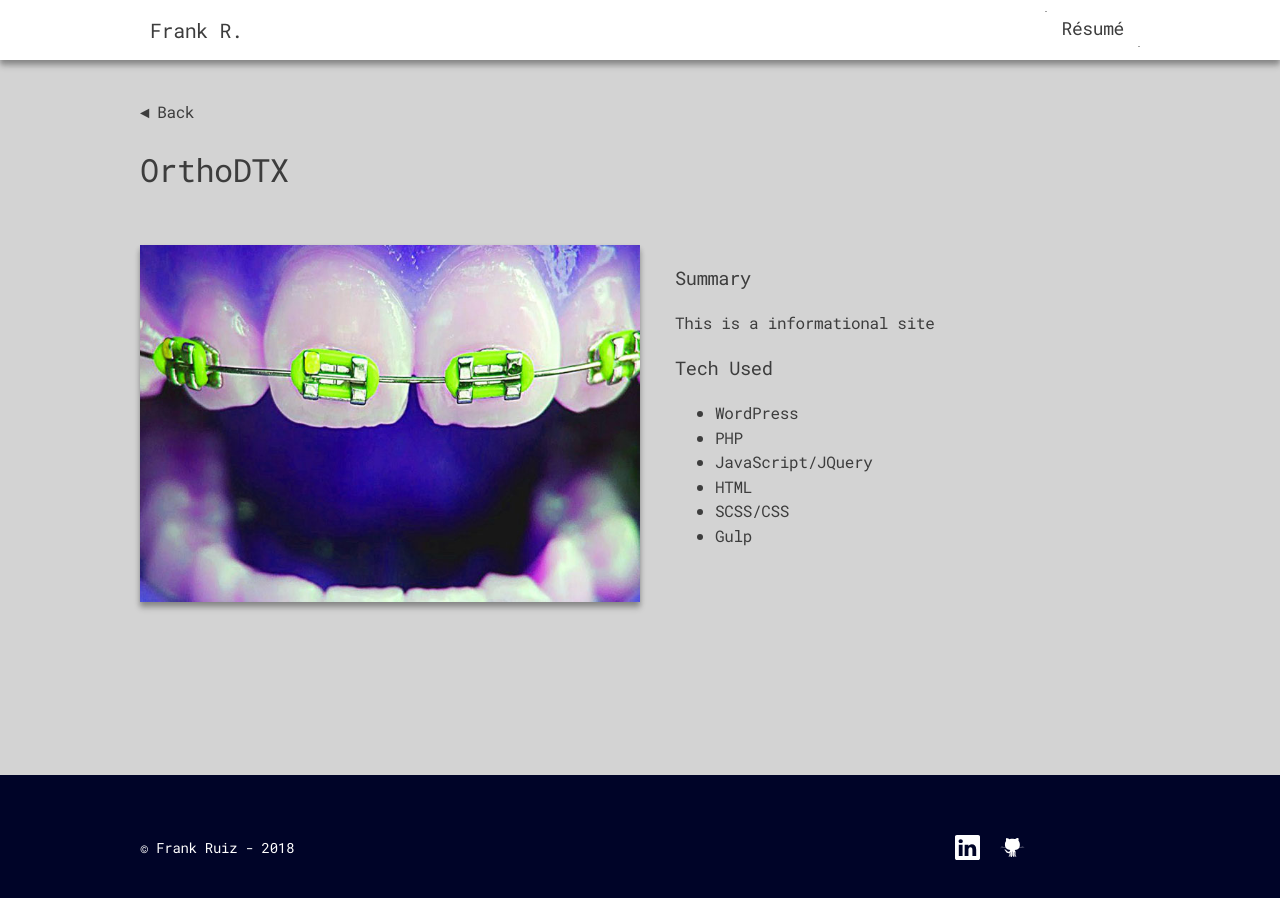
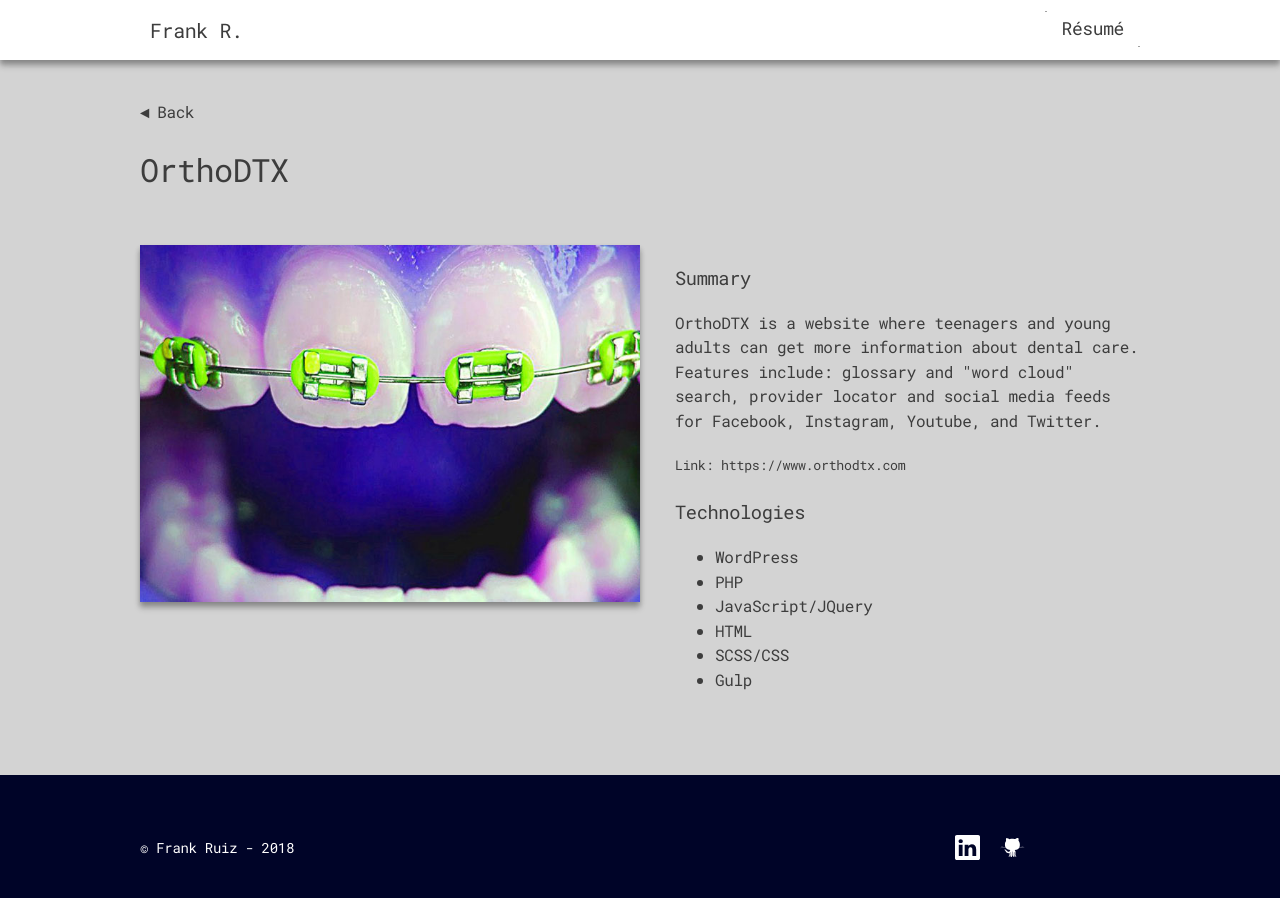
Before and after one commit to FrankRuiiz/portfolio-react, a React (Create React App) app: page /projects/p1 in a window 1280 px wide. Shown: the top 898 px of the page. Built offline with nearby package versions, Linux system fonts and the light colour scheme.

Commit message:
Add content to data file for individual projects

```diff
--- a/src/components/ProjectDetails.jsx
+++ b/src/components/ProjectDetails.jsx
@@ -34,7 +34,13 @@ class ProjectDetails extends React.Component {
               <div className="project-detail__text">
                 <h3>Summary</h3>
                 <p>{project.description}</p>
-                <h3>Tech Used</h3>
+                <h5>
+                  Link:{' '}
+                  <a href={project.link} target="_blank">
+                    {project.link}
+                  </a>
+                </h5>
+                <h3>Technologies</h3>
                 <ul>
                   {project.technologies.map(tech => <li key={tech}>{tech}</li>)}
                 </ul>
--- a/src/data.json
+++ b/src/data.json
@@ -2,7 +2,8 @@
   "projects": [
     {
       "title": "OrthoDTX",
-      "description": "This is a informational site ",
+      "description":
+        "OrthoDTX is a website where teenagers and young adults can get more information about dental care.  Features include:  glossary and \"word cloud\" search, provider locator and social media feeds for Facebook, Instagram, Youtube, and Twitter.",
       "technologies": [
         "WordPress",
         "PHP",
@@ -12,12 +13,13 @@
         "Gulp"
       ],
       "image": "orthodtx.jpg",
+      "link": "https://www.orthodtx.com",
       "id": "p1"
     },
     {
       "title": "Via Saviene",
       "description":
-        "Lorem ipsum dolor sit amet, consectetur adipiscing elit. Nunc varius velit vel odio lacinia, nec accumsan magna fringilla. Phasellus egestas.",
+        "Via Saviene is an ecommerce shop that sells women's jewlery.  Features include: full page scroll home and about page, detailed collection page (animations, swatches, quick shop, masonry grid) and custom look books using Shopify's blog feature along with custom metafields.",
       "technologies": [
         "Shopify",
         "Liquid",
@@ -27,20 +29,22 @@
         "Theme Kit"
       ],
       "image": "viasaviene.jpg",
+      "link": "https://viasaviene.com/",
       "id": "p2"
     },
     {
       "title": "WindwardWay",
       "description":
-        "Lorem ipsum dolor sit amet, consectetur adipiscing elit. Nunc varius velit vel odio lacinia, nec accumsan magna fringilla. Phasellus egestas.",
+        "WindwardWay is an organization that helps individuals recover from addiction. Features include: hero slider, informational sections, and a contact form to request more information.",
       "technologies": ["WordPress", "PHP", "HTML", "CSS", "JavaScript/JQuery"],
       "image": "windwardway.jpg",
+      "link": "https://windwardway.com/welcome/",
       "id": "p3"
     },
     {
       "title": "InStyler",
       "description":
-        "Lorem ipsum dolor sit amet, consectetur adipiscing elit. Nunc varius velit vel odio lacinia, nec accumsan magna fringilla. Phasellus egestas.",
+        "Instyler is an ecommerce shop that sells women's hair products and tools. Features include: custom blog setup (different template for each blog type), dynamic & reusable landing page templates, Power Reviews integration and custom product/collection pages.",
       "technologies": [
         "Shopify",
         "Liquid",
@@ -50,6 +54,7 @@
         "Theme Kit"
       ],
       "image": "instyler.jpg",
+      "link": "https://www.instyler.com/",
       "id": "p4"
     }
   ]
```
